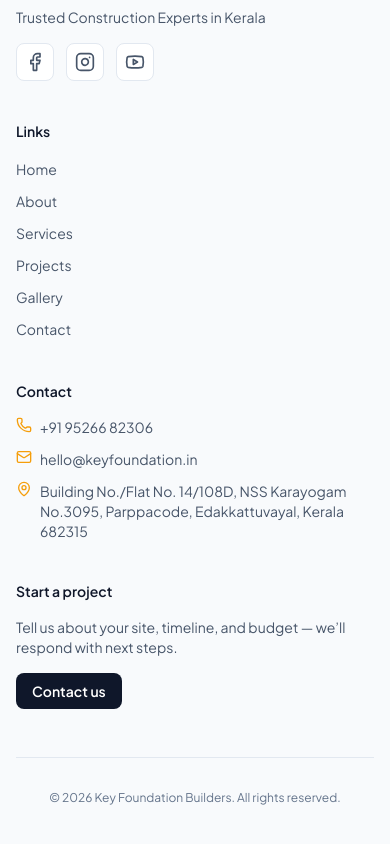
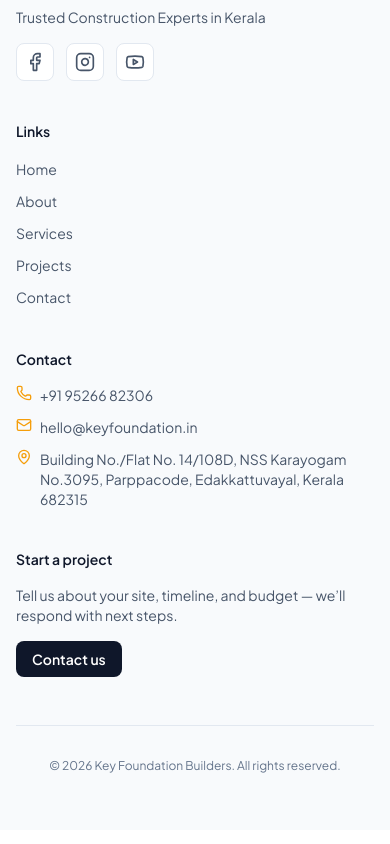
Before and after one commit to Gopikrishnan1096/Key-Foundation-Builders, a Next.js app: page / in a window 390 px wide. Shown: the part 8000-8844 px from the top of the page. Built offline with nearby package versions, Linux system fonts and the light colour scheme.

Commit message:
feat: implement responsive Header and Footer components with navigation and contact details

```diff
--- a/src/components/layout/Footer.tsx
+++ b/src/components/layout/Footer.tsx
@@ -9,7 +9,6 @@ const quick = [
   { href: "/about", label: "About" },
   { href: "/services", label: "Services" },
   { href: "/projects", label: "Projects" },
-  { href: "/gallery", label: "Gallery" },
   { href: "/contact", label: "Contact" },
 ];
 
--- a/src/components/layout/Header.tsx
+++ b/src/components/layout/Header.tsx
@@ -12,7 +12,6 @@ const nav = [
   { href: "/about", label: "About" },
   { href: "/services", label: "Services" },
   { href: "/projects", label: "Projects" },
-  { href: "/gallery", label: "Gallery" },
   { href: "/contact", label: "Contact" },
 ];
 
```
